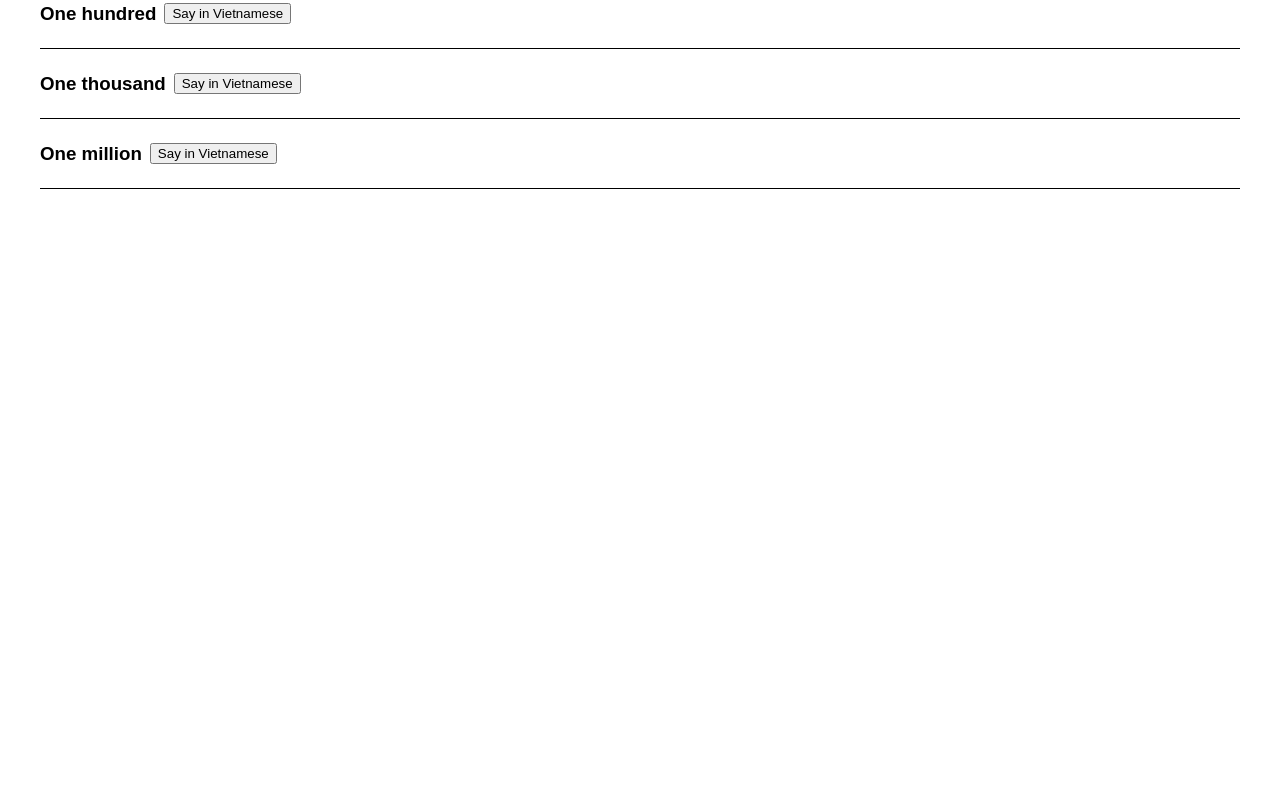
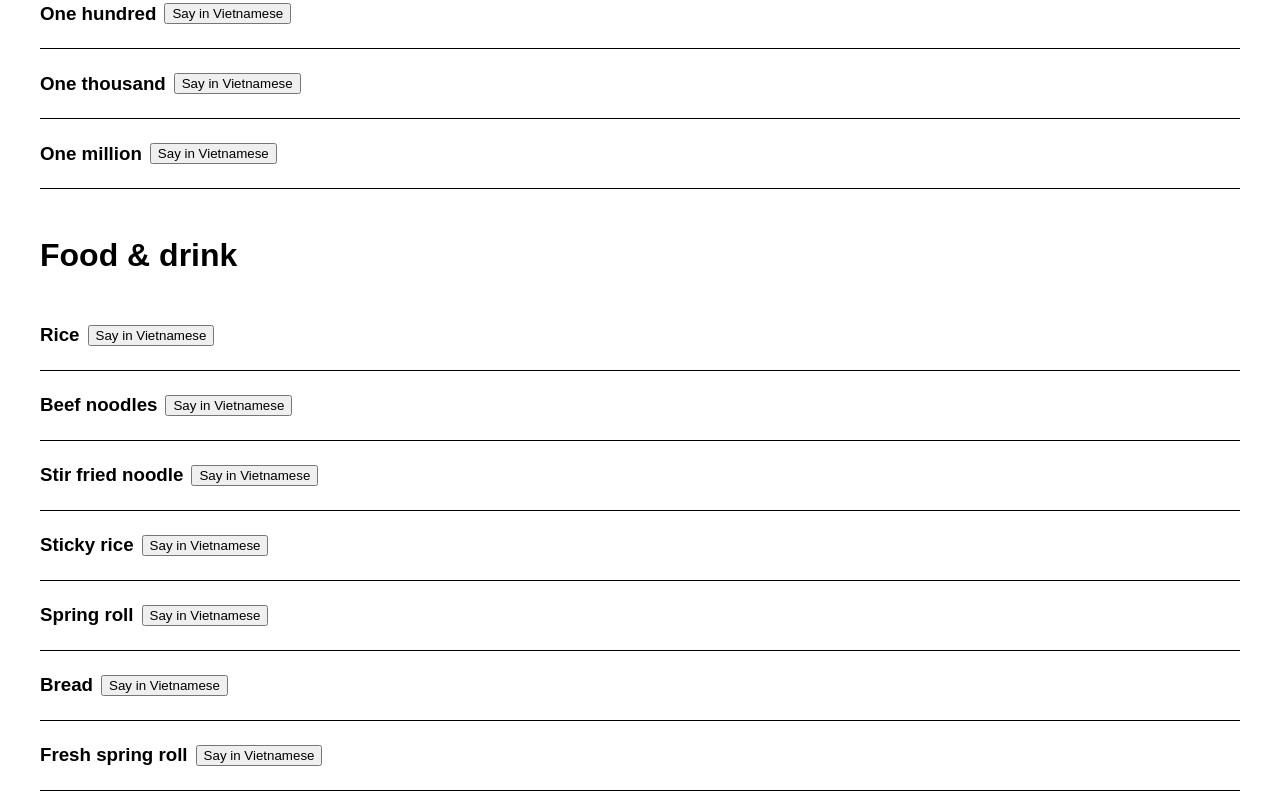
Before and after one commit to hellogareth/assistive-vietnamese, a plain HTML site: page index.html in a window 1280 px wide. Shown: the part 5551-6356 px from the top of the page. Before the commit the page ends 5828 px from the top, so only its background shows below. Drawn offline with Linux system fonts and the light colour scheme.

Commit message:
Asisstive Vn

```diff
--- a/index.html
+++ b/index.html
@@ -745,6 +745,69 @@
 
     </section>
 
+    <section>
+      <h1 id="numberandsmoney">Food & drink</h1>
+      <ul>
+        <li>
+          <h3>Rice</h3>
+          <button class="sayVN" value="Cơm rang">
+            Say in Vietnamese
+            <audio rel="noreferrer" src="" hidden controls>
+          </button>
+        </li>
+
+        <li>
+          <h3>Beef noodles</h3>
+          <button class="sayVN" value="Phở bò">
+            Say in Vietnamese
+            <audio rel="noreferrer" src="" hidden controls>
+          </button>
+        </li>
+
+        <li>
+          <h3>Stir fried noodle</h3>
+          <button class="sayVN" value="Mì xào">
+            Say in Vietnamese
+            <audio rel="noreferrer" src="" hidden controls>
+          </button>
+        </li>
+
+        <li>
+          <h3>Sticky rice</h3>
+          <button class="sayVN" value="Xôi">
+            Say in Vietnamese
+            <audio rel="noreferrer" src="" hidden controls>
+          </button>
+        </li>
+
+        <li>
+          <h3>Spring roll</h3>
+          <button class="sayVN" value="Nem">
+            Say in Vietnamese
+            <audio rel="noreferrer" src="" hidden controls>
+          </button>
+        </li>
+
+        <li>
+          <h3>Bread</h3>
+          <button class="sayVN" value="bánh mỳ">
+            Say in Vietnamese
+            <audio rel="noreferrer" src="" hidden controls>
+          </button>
+        </li>
+
+        <li>
+          <h3>Fresh spring roll</h3>
+          <button class="sayVN" value="bánh cuốn">
+            Say in Vietnamese
+            <audio rel="noreferrer" src="" hidden controls>
+          </button>
+        </li>
+
+
+      </ul>
+      <section>
+
 
   </main>
 
```
